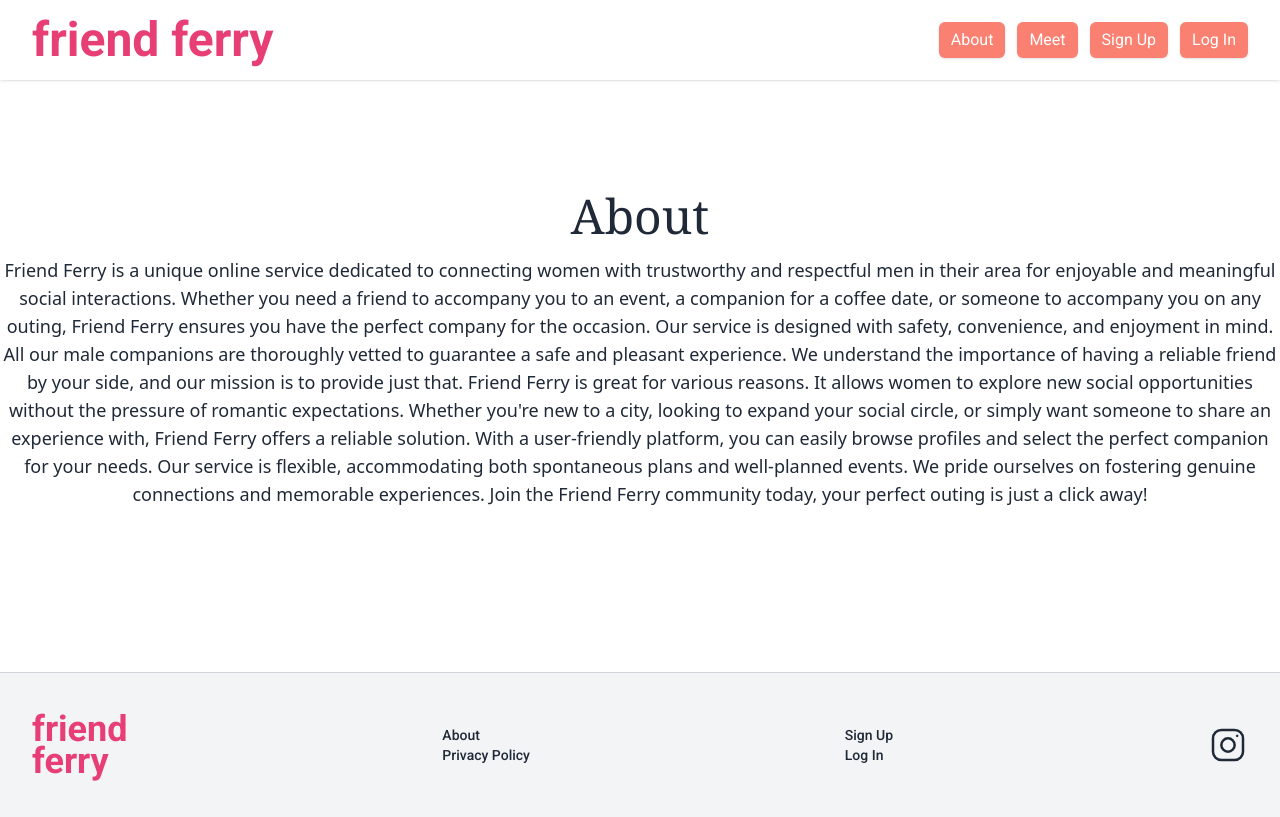
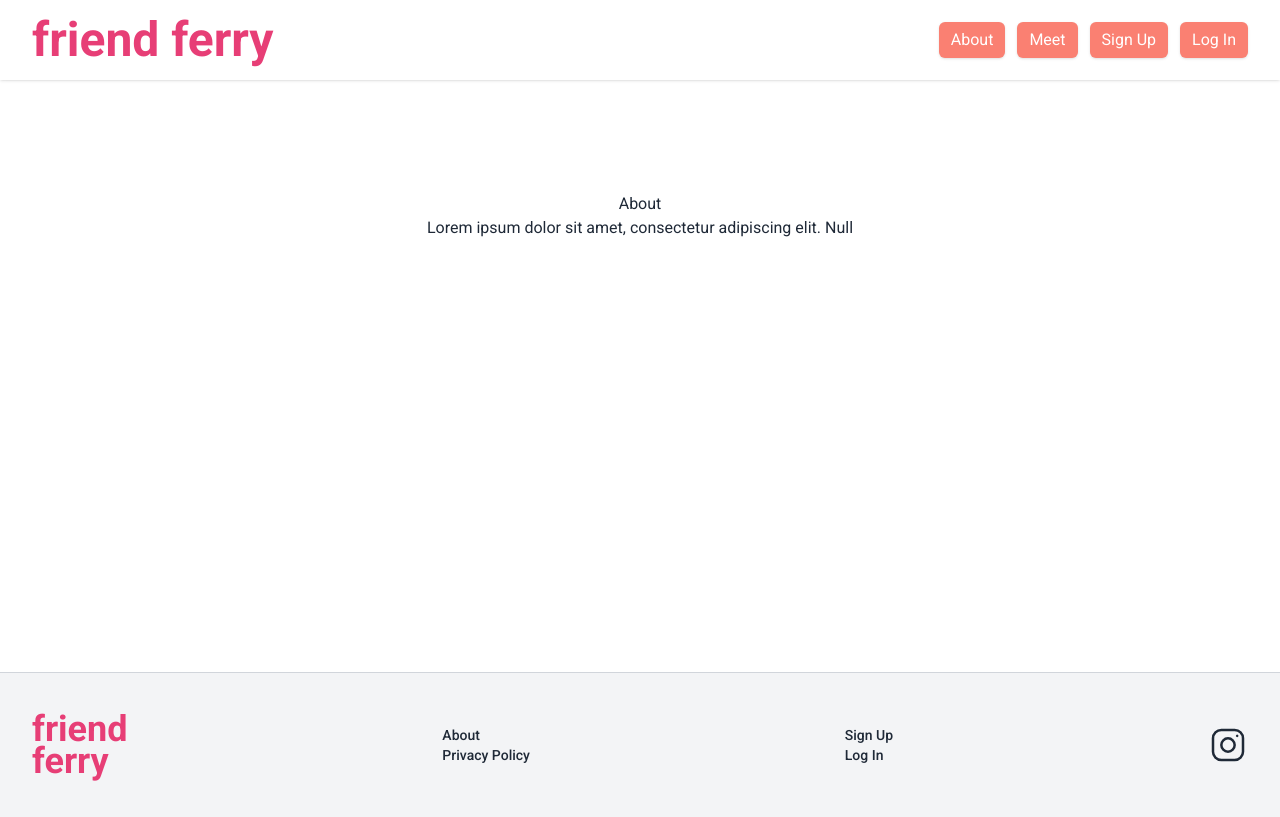
Before and after one commit to SnapeDev/friend-ferry-frontend, a Next.js app: page /about in a window 1280 px wide. Built offline with nearby package versions, Linux system fonts and the light colour scheme; no server answers.

Commit message:
Update page.js

```diff
--- a/src/app/about/page.js
+++ b/src/app/about/page.js
@@ -1,28 +1,8 @@
 export default function About() {
   return (
     <div className="text-center pt-28">
-      <h1 className="text-5xl font-serif">About</h1>
-      <p className="text-lg font-sans mt-4">
-        Friend Ferry is a unique online service dedicated to connecting women
-        with trustworthy and respectful men in their area for enjoyable and
-        meaningful social interactions. Whether you need a friend to accompany
-        you to an event, a companion for a coffee date, or someone to accompany
-        you on any outing, Friend Ferry ensures you have the perfect company for
-        the occasion. Our service is designed with safety, convenience, and
-        enjoyment in mind. All our male companions are thoroughly vetted to
-        guarantee a safe and pleasant experience. We understand the importance
-        of having a reliable friend by your side, and our mission is to provide
-        just that. Friend Ferry is great for various reasons. It allows women to
-        explore new social opportunities without the pressure of romantic
-        expectations. Whether you're new to a city, looking to expand your
-        social circle, or simply want someone to share an experience with,
-        Friend Ferry offers a reliable solution. With a user-friendly platform,
-        you can easily browse profiles and select the perfect companion for your
-        needs. Our service is flexible, accommodating both spontaneous plans and
-        well-planned events. We pride ourselves on fostering genuine connections
-        and memorable experiences. Join the Friend Ferry community today, your
-        perfect outing is just a click away!
-      </p>
+      <h1>About</h1>
+      <p>Lorem ipsum dolor sit amet, consectetur adipiscing elit. Null</p>
     </div>
   );
 }
```
